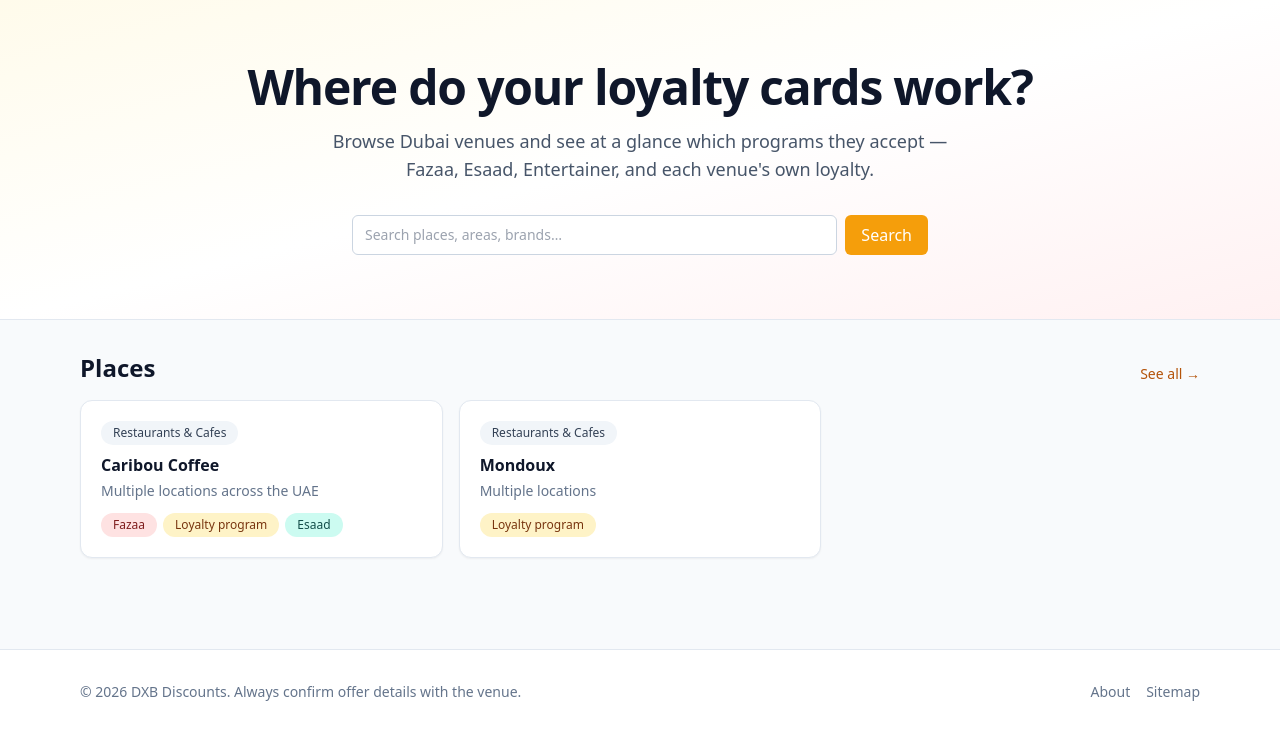
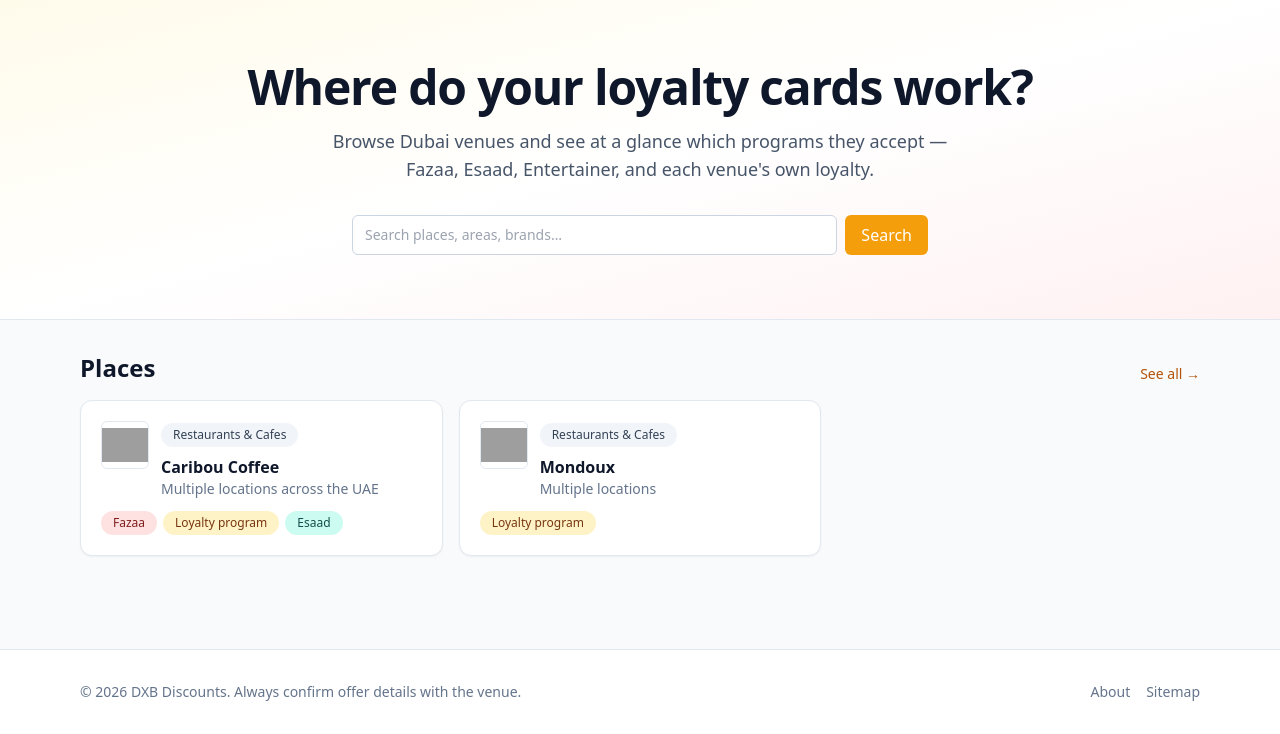
Before and after one commit to scripts-and-tables/dxb-discounts, a Django app: page / in a window 1280 px wide. Shown: the part 66-800 px from the top of the page. Run offline with Django 5.2, Linux system fonts and the light colour scheme; data comes from the database, SQL or seed files in the repository; some libraries are stand-ins or nearby versions; grey boxes are pictures that could not be loaded.

Commit message:
Display brand logos via Clearbit with a Google favicon fallback
Hot-link each Place's brand logo from Clearbit (logo.clearbit.com/<domain>),
falling back to Google's S2 favicon service when Clearbit 404s, both
derived from the existing Place.website field. No images stored locally,
no upload flow, no schema change — just two new properties on Place
(`logo_url` and `favicon_url`) and a small reusable _logo.html include
that uses the browser's native <img onerror> to switch sources when the
primary fails.

Used on:
- the home tile (40×40 logo to the left of the place name)
- the place detail header (64–80px depending on viewport)

A Place with no website renders nothing — the include is a no-op.

Co-Authored-By: Claude Opus 4.7 (1M context) <noreply@anthropic.com>

```diff
--- a/apps/places/models.py
+++ b/apps/places/models.py
@@ -1,3 +1,5 @@
+from urllib.parse import urlparse
+
 from django.db import models
 from django.urls import reverse
 from django.utils.text import slugify
@@ -48,3 +50,21 @@ class Place(models.Model):
 
     def get_absolute_url(self) -> str:
         return reverse("places:detail", kwargs={"slug": self.slug})
+
+    @property
+    def logo_domain(self) -> str:
+        """Bare domain extracted from `website`, e.g. 'mondoux.ae'. Empty if unset."""
+        if not self.website:
+            return ""
+        netloc = urlparse(self.website).netloc or urlparse(self.website).path
+        return netloc.removeprefix("www.").strip("/")
+
+    @property
+    def logo_url(self) -> str:
+        """Brand logo via Clearbit. Returns "" if no website is set."""
+        return f"https://logo.clearbit.com/{self.logo_domain}" if self.logo_domain else ""
+
+    @property
+    def favicon_url(self) -> str:
+        """Favicon via Google's S2 service — used as the onerror fallback for logo_url."""
+        return f"https://www.google.com/s2/favicons?domain={self.logo_domain}&sz=128" if self.logo_domain else ""
--- a/templates/pages/home.html
+++ b/templates/pages/home.html
@@ -27,11 +27,14 @@
   <div class="grid grid-cols-1 sm:grid-cols-2 lg:grid-cols-3 gap-4">
     {% for place in places %}
       <a href="{{ place.get_absolute_url }}" class="card block p-5 hover:border-amber-300 group">
-        <div class="flex items-center gap-2 mb-2">
-          <span class="chip">{{ place.get_category_display }}</span>
+        <div class="flex items-start gap-3 mb-3">
+          {% include "places/_logo.html" with place=place size_class="w-12 h-12" %}
+          <div class="min-w-0 flex-1">
+            <span class="chip mb-1">{{ place.get_category_display }}</span>
+            <h3 class="font-semibold text-slate-900 mt-1 group-hover:text-amber-700 truncate">{{ place.name }}</h3>
+            <p class="text-sm text-slate-500 truncate">{{ place.area }}</p>
+          </div>
         </div>
-        <h3 class="font-semibold text-slate-900 mb-1 group-hover:text-amber-700">{{ place.name }}</h3>
-        <p class="text-sm text-slate-500 mb-3">{{ place.area }}</p>
         {% if place.programs %}
           <div class="flex flex-wrap gap-1.5">
             {% for prog in place.programs %}{% include "places/_program_bubble.html" with program=prog %}{% endfor %}
--- /dev/null
+++ b/templates/places/_logo.html
@@ -0,0 +1,15 @@
+{% comment %}
+Brand logo for a Place, hot-linked from Clearbit with a Google favicon
+fallback when Clearbit 404s (no images stored locally). Caller passes:
+- place: the Place
+- size_class: Tailwind sizing for the wrapper (e.g. "w-10 h-10")
+{% endcomment %}
+{% if place.website %}
+<span class="{{ size_class }} shrink-0 rounded-md bg-white border border-slate-200 overflow-hidden inline-flex items-center justify-center">
+  <img src="{{ place.logo_url }}"
+       onerror="this.onerror=null;this.src='{{ place.favicon_url }}';this.classList.add('p-1.5');"
+       alt="{{ place.name }} logo"
+       loading="lazy"
+       class="max-w-full max-h-full object-contain">
+</span>
+{% endif %}
--- a/templates/places/detail.html
+++ b/templates/places/detail.html
@@ -9,13 +9,16 @@
     <a href="{% url 'places:list' %}" class="hover:text-slate-900">Places</a>
   </nav>
 
-  <header class="mb-6">
+  <header class="mb-6 flex items-start gap-4">
+    {% include "places/_logo.html" with place=place size_class="w-16 h-16 sm:w-20 sm:h-20" %}
+    <div class="min-w-0 flex-1">
       <span class="chip mb-2">{{ place.get_category_display }}</span>
       <h1 class="text-3xl font-bold text-slate-900">{{ place.name }}</h1>
       <p class="text-slate-600 mt-1">{{ place.area }}{% if place.address %} · {{ place.address }}{% endif %}</p>
       <div class="mt-3 flex flex-wrap gap-3 text-sm">
         {% if place.phone %}<a href="tel:{{ place.phone }}" class="text-amber-700 hover:text-amber-900">{{ place.phone }}</a>{% endif %}
         {% if place.website %}<a href="{{ place.website }}" rel="noopener noreferrer nofollow" target="_blank" class="text-amber-700 hover:text-amber-900">Website ↗</a>{% endif %}
+      </div>
     </div>
   </header>
 
```
Lines whose indentation alone changed are shown as unchanged.
